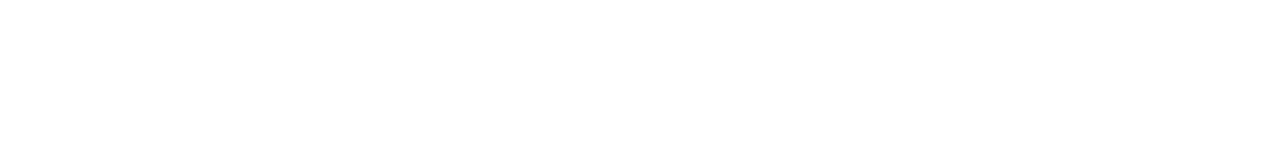
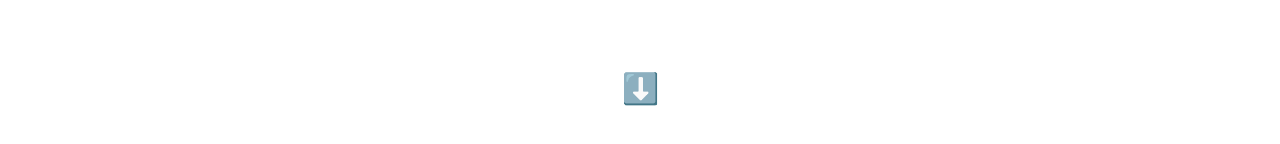
Before and after one commit to Sarojadhi/react19Crashcode, a React (Vite) app: page / in a window 1280 px wide. Shown: the part 2200-2344 px from the top of the page. Before the commit the page ends 1888 px from the top, so only its background shows below. Built offline with nearby package versions, Linux system fonts and the light colour scheme.

Commit message:
arrow Animation

```diff
--- a/src/App.jsx
+++ b/src/App.jsx
@@ -8,7 +8,7 @@
 import InputBox from './State/InputBox'
 import TodoList from './State/TodoList'
 import AnimationDemo from './State/AnimationDemo'
-
+import DownArrow from './State/DownArrow'
 const App = () => {
   return (
     <>
@@ -21,6 +21,7 @@
      <InputBox />
      <TodoList />
      <AnimationDemo />
+     <DownArrow />
     </>
   )
 }
--- /dev/null
+++ b/src/State/DownArrow.jsx
@@ -0,0 +1,21 @@
+import { motion } from "framer-motion";
+
+function DownArrow() {
+  return (
+    <div className="flex justify-center items-center h-screen">
+      <motion.div
+        animate={{ y: [0, 10, 0] }}     // moves down and back up
+        transition={{
+          duration: 1,                  // 1 second per loop
+          repeat: Infinity,             // loop forever
+          ease: "easeInOut",            // smooth easing
+        }}
+        className="text-3xl"
+      >
+        ⬇️
+      </motion.div>
+    </div>
+  );
+}
+
+export default DownArrow;
```
